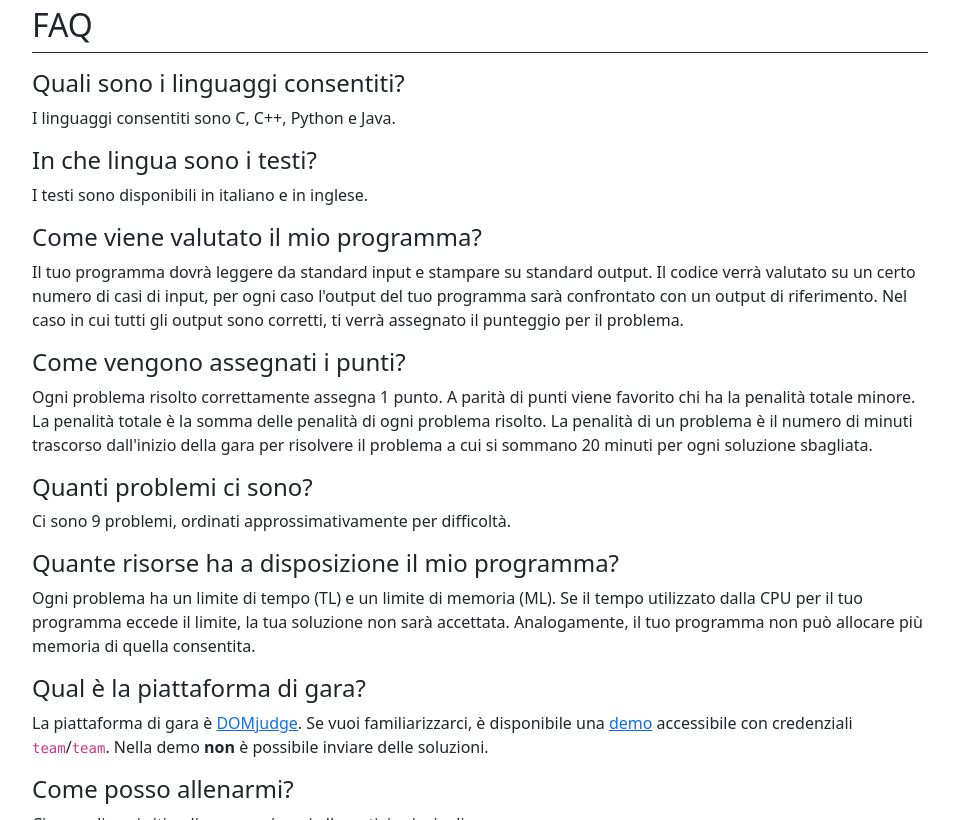
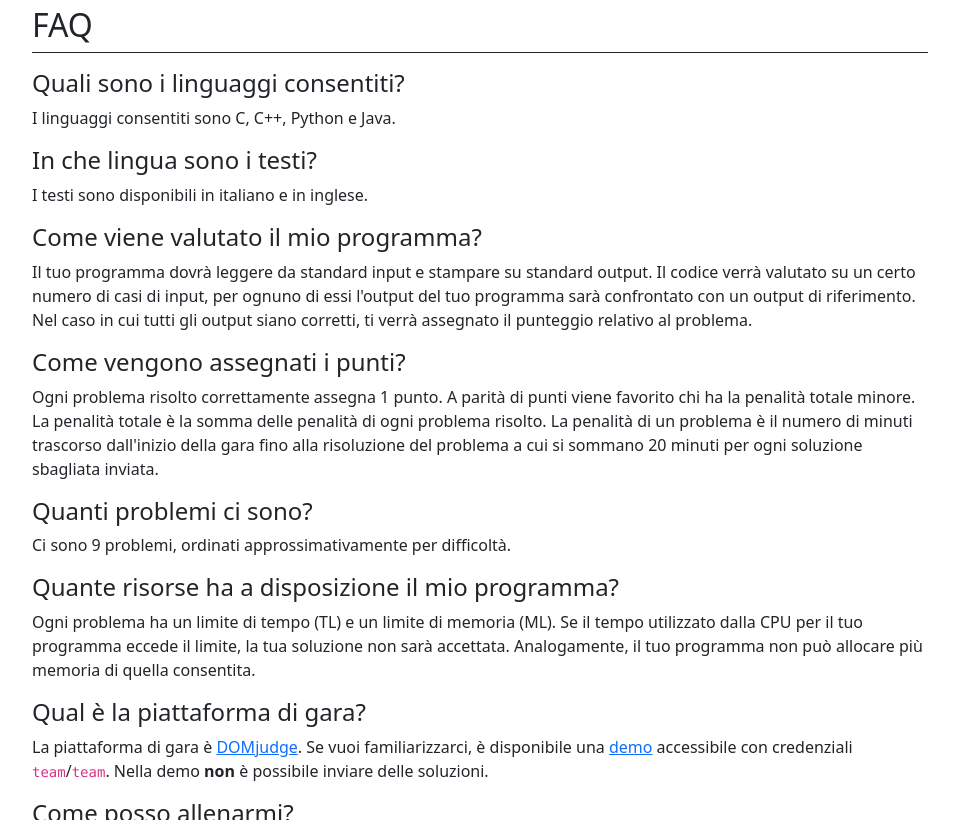
Before and after one commit to unimi-swerc/unimi-swerc.github.io, a plain HTML site: page index.html in a window 1280 px wide. Shown: the part 795-1615 px from the top of the page, without its empty margins (160-1113 px from the left). Drawn offline with nearby package versions, Linux system fonts and the light colour scheme.

Commit message:
Update index.html

```diff
--- a/index.html
+++ b/index.html
@@ -17,7 +17,7 @@
     </p>
 
     <p>
-        I primi classificati verranno inoltre selezionati per rappresentare l'Università degli Studi di Milano alle <a href="https://swerc.eu/">ICPC SWERC 2023</a>, una competizione di informatica a squadre tra università.
+        I primi classificati avranno inoltre la possibilità di rappresentare l'Università degli Studi di Milano alle <a href="https://swerc.eu/">ICPC SWERC 2023</a>, una competizione di informatica a squadre tra università.
     </p>
 
     <p>
@@ -56,8 +56,8 @@
     <h4>Come viene valutato il mio programma?</h4>
     <p>
       Il tuo programma dovrà leggere da standard input e stampare su standard output.
-      Il codice verrà valutato su un certo numero di casi di input, per ogni caso l'output del tuo programma sarà confrontato con un output di riferimento.
-      Nel caso in cui tutti gli output sono corretti, ti verrà assegnato il punteggio per il problema.
+      Il codice verrà valutato su un certo numero di casi di input, per ognuno di essi l'output del tuo programma sarà confrontato con un output di riferimento.
+      Nel caso in cui tutti gli output siano corretti, ti verrà assegnato il punteggio relativo al problema.
     </p>
 
     <h4>Come vengono assegnati i punti?</h4>
@@ -65,7 +65,7 @@
       Ogni problema risolto correttamente assegna 1 punto.
       A parità di punti viene favorito chi ha la penalità totale minore.
       La penalità totale è la somma delle penalità di ogni problema risolto.
-      La penalità di un problema è il numero di minuti trascorso dall'inizio della gara per risolvere il problema a cui si sommano 20 minuti per ogni soluzione sbagliata.
+      La penalità di un problema è il numero di minuti trascorso dall'inizio della gara fino alla risoluzione del problema a cui si sommano 20 minuti per ogni soluzione sbagliata inviata.
     </p>
 
     <h4>Quanti problemi ci sono?</h4>
```
